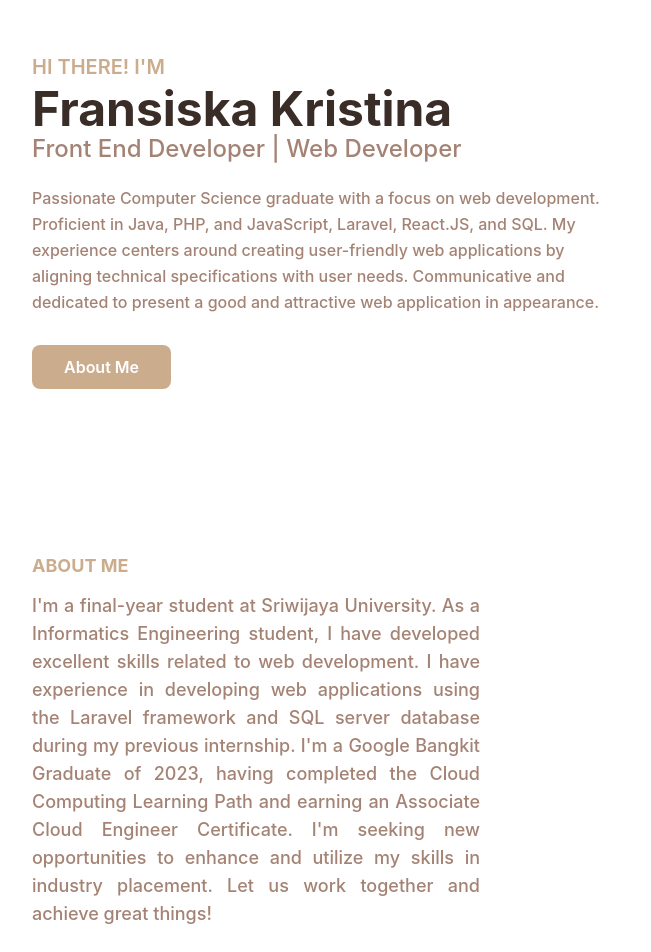
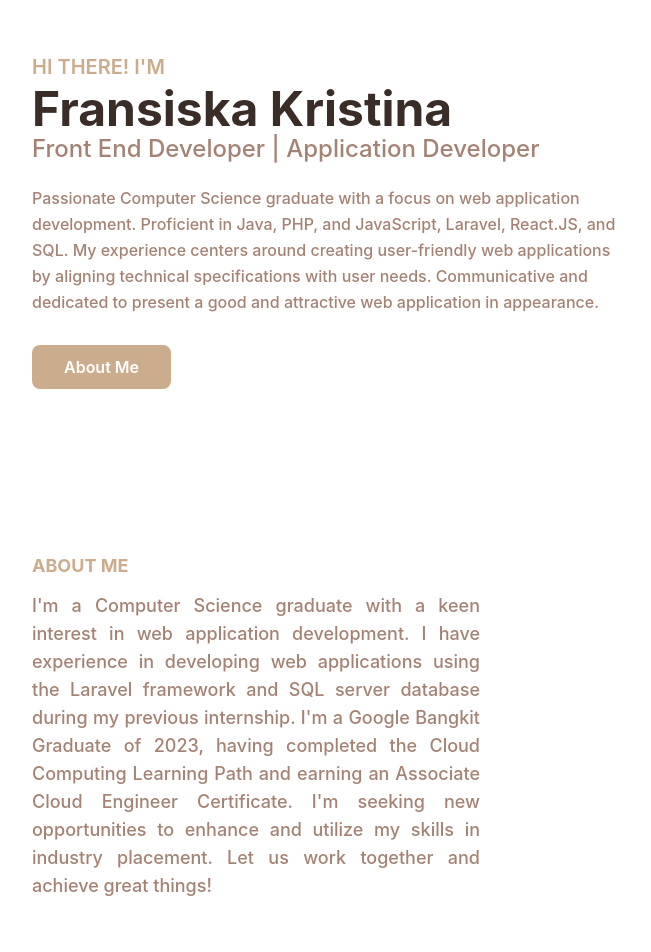
Before and after one commit to siskafks/portofolio, a website: page index.html in a window 1280 px wide. Shown: the part 120-1072 px from the top of the page, 0-651 px from the left. Drawn offline with Linux system fonts and the light colour scheme.

Commit message:
Update index.html

```diff
--- a/index.html
+++ b/index.html
@@ -49,8 +49,8 @@
             <div class="flex flex-wrap">
                 <div class="w-full self-center px-4 lg:w-1/2">
                     <h1 class="text-base font-semibold text-primary md:text-xl">HI THERE! I'M <span class="block font-bold text-dark text-4xl mt-1 lg:text-5xl">Fransiska Kristina</span></h1>
-                    <h2 class="font-medium text-secondary text-lg mb-5 lg:text-2xl">Front End Developer | Web Developer</h2>
-                    <p class="font-medium text-secondary mb-10 leading-relaxed">Passionate Computer Science graduate with a focus on web development. Proficient in Java, PHP, and JavaScript, Laravel, React.JS, and SQL. My experience centers around creating user-friendly web applications by aligning technical specifications with user needs. Communicative and dedicated to present a good and attractive web application in appearance.</p>
+                    <h2 class="font-medium text-secondary text-lg mb-5 lg:text-2xl">Front End Developer | Application Developer</h2>
+                    <p class="font-medium text-secondary mb-10 leading-relaxed">Passionate Computer Science graduate with a focus on web application development. Proficient in Java, PHP, and JavaScript, Laravel, React.JS, and SQL. My experience centers around creating user-friendly web applications by aligning technical specifications with user needs. Communicative and dedicated to present a good and attractive web application in appearance.</p>
 
                     <a href="#about" class="text-base font-semibold text-white bg-primary py-3 px-8 rounded-lg hover:shadow-lg hover:opacity-80 transition duration-300 ease-in-out">About Me</a>
                 </div>
@@ -70,7 +70,7 @@
             <div class="flex flex-wrap">
                 <div class="w-full px-4 mb-10 lg:w-1/2">
                     <h4 class="font-bold uppercase text-primary text-lg mb-3">About Me</h4>
-                    <p class="font-medium text-base text-secondary max-w-md text-justify lg:text-lg">I'm a final-year student at Sriwijaya University. As a Informatics Engineering student, I have developed excellent skills related to web development. I have experience in developing web applications using the Laravel framework and SQL server database during my previous internship. I'm a Google Bangkit Graduate of 2023, having completed the Cloud Computing Learning Path and earning an Associate Cloud Engineer Certificate. I'm seeking new opportunities to enhance and utilize my skills in industry placement. Let us work together and achieve great things!</p>
+                    <p class="font-medium text-base text-secondary max-w-md text-justify lg:text-lg">I'm a Computer Science graduate with a keen interest in web application development. I have experience in developing web applications using the Laravel framework and SQL server database during my previous internship. I'm a Google Bangkit Graduate of 2023, having completed the Cloud Computing Learning Path and earning an Associate Cloud Engineer Certificate. I'm seeking new opportunities to enhance and utilize my skills in industry placement. Let us work together and achieve great things!</p>
                 </div>
                 <div class="w-full px-4 lg:w-1/2">
                     <h3 class="font-semibold text-dark text-2xl mb-4 lg:text-3xl lg:pt-10">Let's Connect</h3>
```
